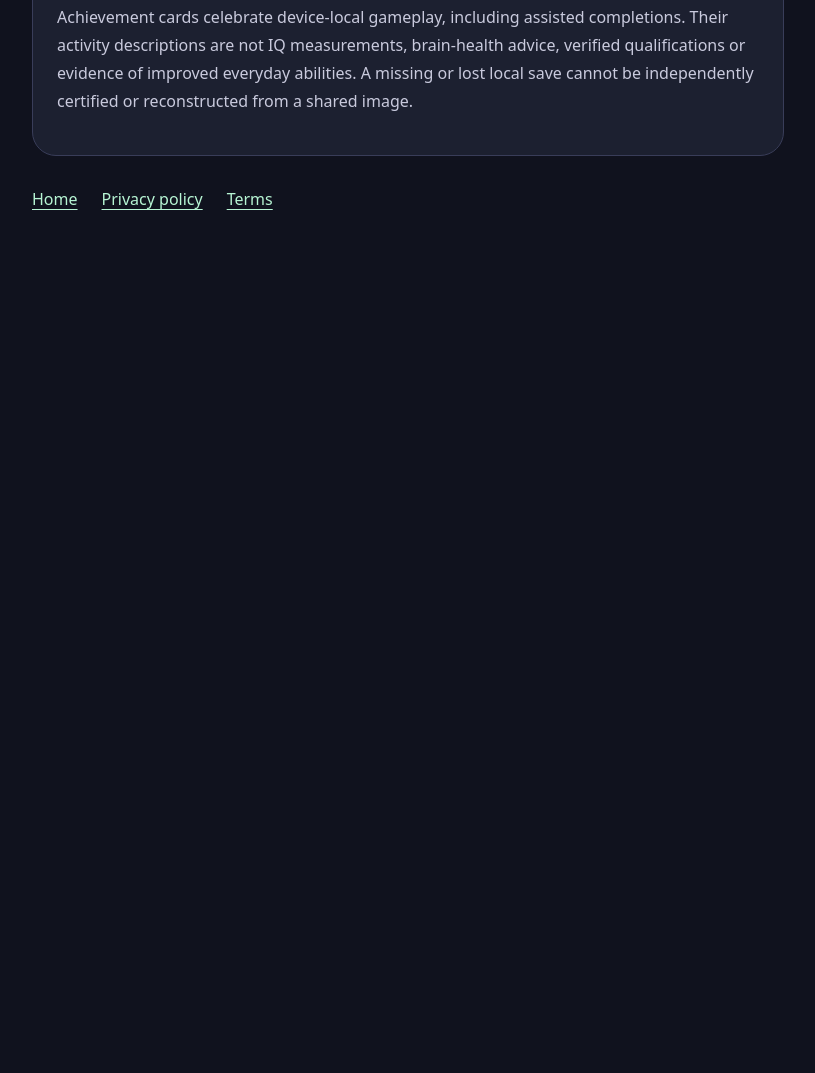
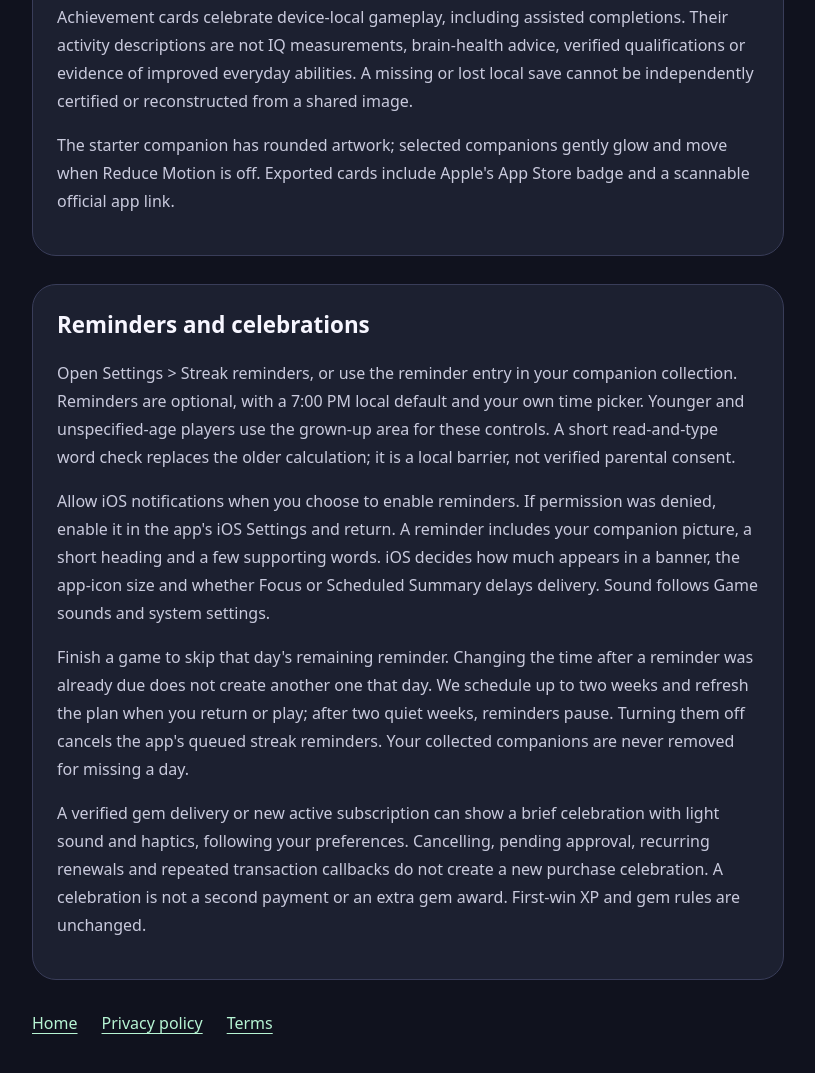
Before and after one commit to AmirDiafi/brainquest-site, a plain HTML site: page support.html in a window 1280 px wide. Shown: the part 2076-3149 px from the top of the page, without its empty margins (232-1047 px from the left). Before the commit the page ends 2382 px from the top, so only its background shows below. Drawn offline with Linux system fonts and the light colour scheme.

Commit message:
Explain optional streak reminders and purchase celebrations
Describe local scheduling, notification controls, the accessible word check and verified, deduplicated reward presentation.

Co-authored-by: Copilot <223556219+Copilot@users.noreply.github.com>

```diff
--- a/support.html
+++ b/support.html
@@ -33,6 +33,14 @@
       <p>Finish at least one game each day to grow a consecutive-day streak. Replays and assisted finishes count once for the day, without adding extra first-win XP or gems. Companions unlock at 3, 7, 14, 30, 50, 100, 300, 500, 700 and 1,000 days, alongside your starter companion. Collected companions stay yours after a break; choose one from Home or Profile.</p>
       <p>Open Profile's achievement studio to preview an Adventure or Streak Crew card and share a generated image with the app link and QR code. Younger and unspecified-age players encounter a grown-up check before sharing. Invitations do not earn referral gems or claim that a friend has joined; no referral-tracking service is used.</p>
       <p>Achievement cards celebrate device-local gameplay, including assisted completions. Their activity descriptions are not IQ measurements, brain-health advice, verified qualifications or evidence of improved everyday abilities. A missing or lost local save cannot be independently certified or reconstructed from a shared image.</p>
+      <p>The starter companion has rounded artwork; selected companions gently glow and move when Reduce Motion is off. Exported cards include Apple's App Store badge and a scannable official app link.</p>
+    </section>
+    <section>
+      <h2>Reminders and celebrations</h2>
+      <p>Open Settings &gt; Streak reminders, or use the reminder entry in your companion collection. Reminders are optional, with a 7:00 PM local default and your own time picker. Younger and unspecified-age players use the grown-up area for these controls. A short read-and-type word check replaces the older calculation; it is a local barrier, not verified parental consent.</p>
+      <p>Allow iOS notifications when you choose to enable reminders. If permission was denied, enable it in the app's iOS Settings and return. A reminder includes your companion picture, a short heading and a few supporting words. iOS decides how much appears in a banner, the app-icon size and whether Focus or Scheduled Summary delays delivery. Sound follows Game sounds and system settings.</p>
+      <p>Finish a game to skip that day's remaining reminder. Changing the time after a reminder was already due does not create another one that day. We schedule up to two weeks and refresh the plan when you return or play; after two quiet weeks, reminders pause. Turning them off cancels the app's queued streak reminders. Your collected companions are never removed for missing a day.</p>
+      <p>A verified gem delivery or new active subscription can show a brief celebration with light sound and haptics, following your preferences. Cancelling, pending approval, recurring renewals and repeated transaction callbacks do not create a new purchase celebration. A celebration is not a second payment or an extra gem award. First-win XP and gem rules are unchanged.</p>
     </section>
     <nav aria-label="Website"><a href="index.html">Home</a><a href="privacy.html">Privacy policy</a><a href="https://www.apple.com/legal/internet-services/itunes/dev/stdeula/">Terms</a></nav>
   </main>
```
Also changed, not shown: privacy.html (+2 -0 lines).
